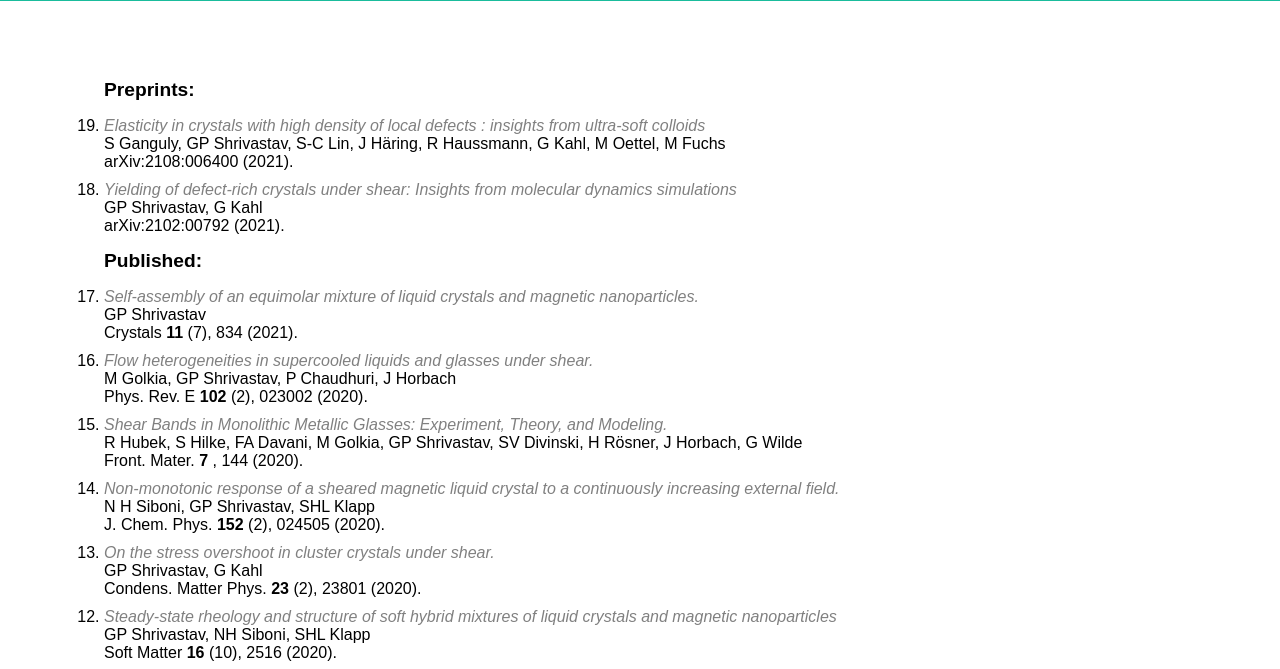
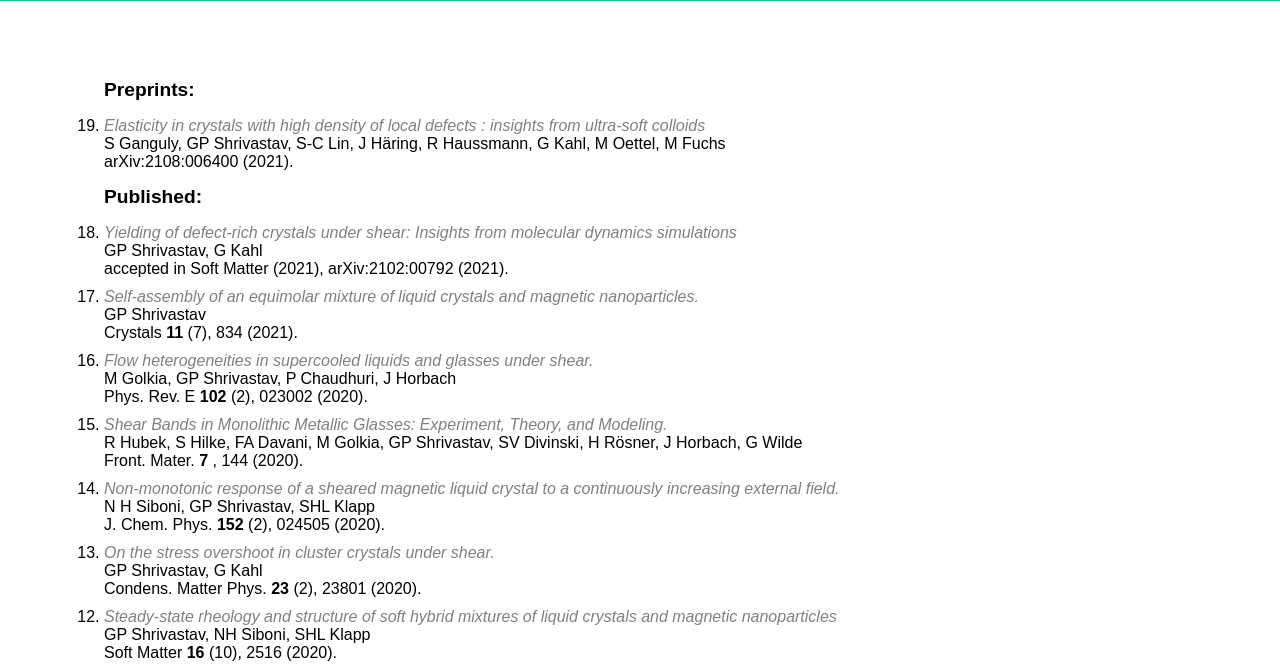
Before and after one commit to gpshrivastav/gpshrivastav.github.io, a plain HTML site: page publications.html in a window 1280 px wide. Shown: the part 109-778 px from the top of the page. Drawn offline with Linux system fonts and the light colour scheme.

Commit message:
Update publications.html

```diff
--- a/publications.html
+++ b/publications.html
@@ -128,10 +128,11 @@ h2 {
 	  <li> <p class="title"><a target="_blank" href="https://arxiv.org/abs/2102.00792">Elasticity in crystals with high density of local defects : insights from ultra-soft colloids</a></p>
                <p class="authors">S Ganguly, GP Shrivastav, S-C Lin, J Häring, R Haussmann, G Kahl, M Oettel, M Fuchs</p>
                  arXiv:2108:006400 (2021).</li>
+
+	  <h2>Published:</h2>
 	  <li> <p class="title"><a target="_blank" href="https://arxiv.org/abs/2102.00792">Yielding of defect-rich crystals under shear: Insights from molecular dynamics simulations</a></p>
                <p class="authors">GP Shrivastav, G Kahl</p>
-                 arXiv:2102:00792 (2021).</li>
-	  <h2>Published:</h2>
+                 accepted in Soft Matter (2021), arXiv:2102:00792 (2021).</li>
 	  <li> <p class="title"> <a target="_blank" href="https://www.mdpi.com/2073-4352/11/7/834">Self-assembly of an equimolar mixture of liquid crystals and magnetic nanoparticles.</a></p>
                <p class="authors">GP Shrivastav</p>
                 Crystals <b>11 </b> (7), 834 (2021).</li>
```
